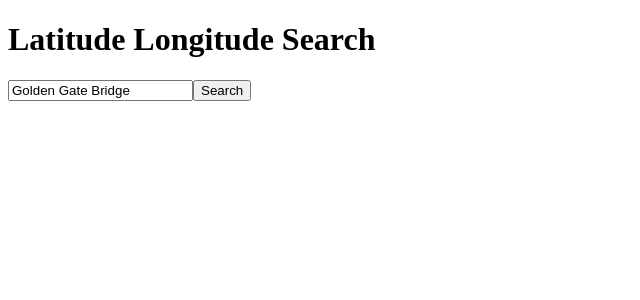
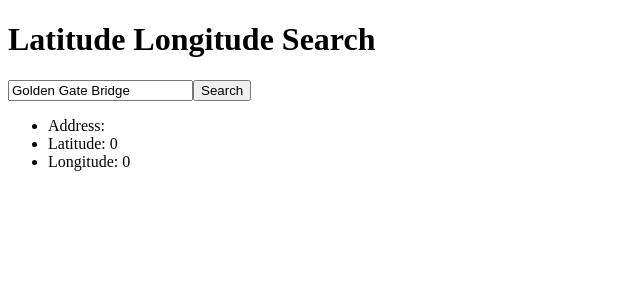
Before and after one commit to gensasaki/react-project, a React app: page / in a window 1280 px wide. Shown: the top 300 px of the page, without its empty margins (0-640 px from the left). Built offline with nearby package versions, Linux system fonts and the light colour scheme.

Commit message:
Create GeocodeResult

```diff
--- /dev/null
+++ b/src/components/GeocodeResult.jsx
@@ -0,0 +1,24 @@
+import React from 'react';
+import PropTypes from 'prop-types';
+
+const GeocodeResult = ({ address, lat, lng }) => (
+  <ul className="geocode-result">
+    <li>Address: {address}</li>
+    <li>Latitude: {lat}</li>
+    <li>Longitude: {lng}</li>
+  </ul>
+);
+
+GeocodeResult.propTypes = {
+  address: PropTypes.string,
+  lat: PropTypes.number,
+  lng: PropTypes.number,
+};
+
+GeocodeResult.defaultProps = {
+  address: '',
+  lat: 0,
+  lng: 0,
+};
+
+export default GeocodeResult;
--- a/src/components/app.jsx
+++ b/src/components/app.jsx
@@ -1,5 +1,6 @@
 import React, { Component } from 'react';
 import SearchForm from './SearchForm';
+import GeocodeResult from './GeocodeResult'
 
 class App extends Component {
   constructor(props) {
@@ -17,6 +18,11 @@
       <div>
         <h1>Latitude Longitude Search</h1>
         <SearchForm onSubmit={place => this.handlePlaceSubmit(place)}/>
+        <GeocodeResult
+          address={this.state.address}
+          lat={this.state.lat}
+          lng={this.state.lng}
+        />
       </div>
     );
   }
--- /dev/null
+++ b/stylesheets/GeocodeResult.scss
@@ -0,0 +1,5 @@
+.geocode-result {
+  width: 400px;
+  margin: 0 auto;
+  text-align: left;
+}
--- a/stylesheets/index.scss
+++ b/stylesheets/index.scss
@@ -6,3 +6,5 @@
   text-align: center;
   color: $text-color;
 }
+
+@import "GeocodeResult";
```
